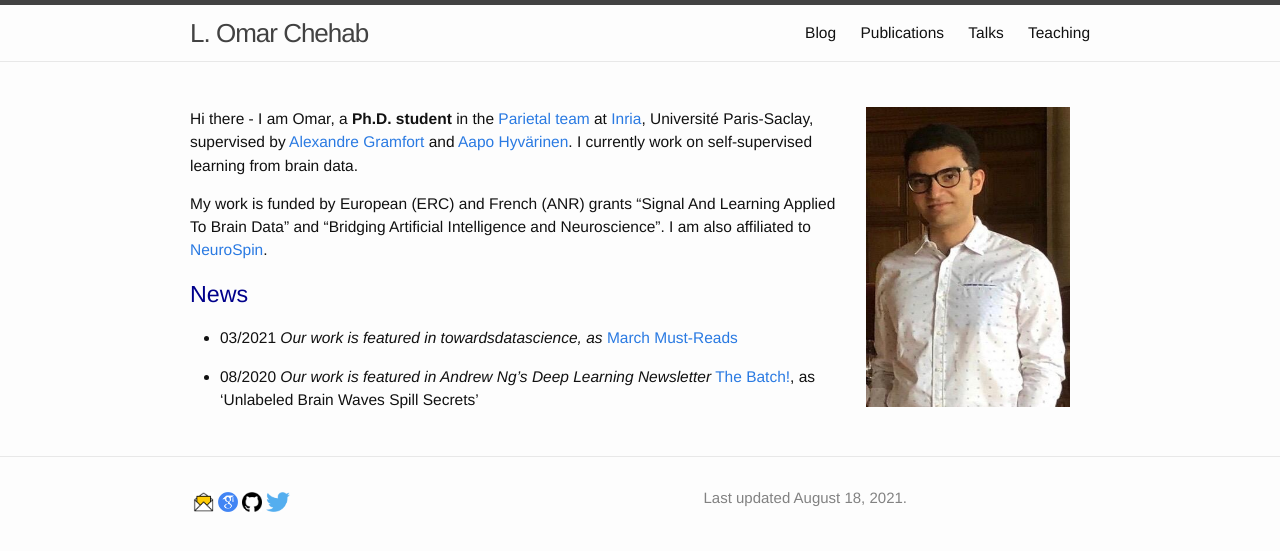
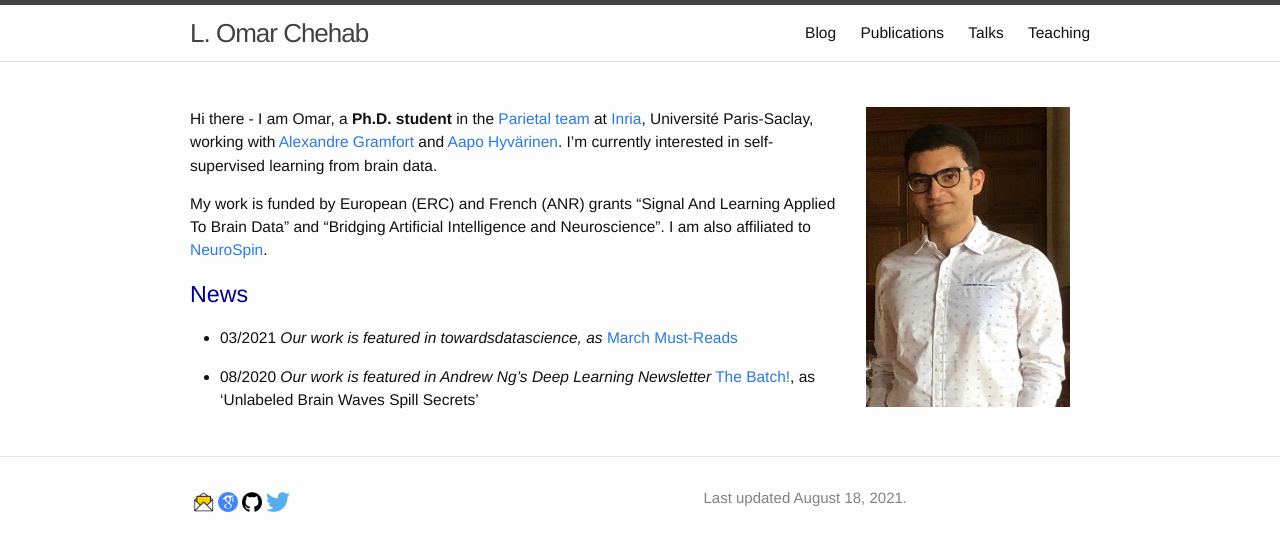
Before and after one commit to l-omar-chehab/l-omar-chehab.github.io, a Jekyll site: the page built from index.md, in a window 1280 px wide. Shown: the top 551 px of the page. Built offline with Jekyll 4.4.1, drawn with Linux system fonts in a browser that asks for light colours.

Commit message:
Update index.md

```diff
--- a/index.md
+++ b/index.md
@@ -17,7 +17,7 @@
 -->
 
 
-Hi there - I am Omar, a __Ph.D. student__ in the <a href="https://team.inria.fr/parietal/" target="_blank">Parietal team</a> at <a href="https://en.wikipedia.org/wiki/French_Institute_for_Research_in_Computer_Science_and_Automation" target="_blank">Inria</a>, Université Paris-Saclay,  supervised by <a href="http://alexandre.gramfort.net" target="_blank">Alexandre Gramfort</a> and <a href="https://www.cs.helsinki.fi/u/ahyvarin/" target="_blank">Aapo Hyvärinen</a>. I currently work on self-supervised learning from brain data.
+Hi there - I am Omar, a __Ph.D. student__ in the <a href="https://team.inria.fr/parietal/" target="_blank">Parietal team</a> at <a href="https://en.wikipedia.org/wiki/French_Institute_for_Research_in_Computer_Science_and_Automation" target="_blank">Inria</a>, Université Paris-Saclay, working with <a href="http://alexandre.gramfort.net" target="_blank">Alexandre Gramfort</a> and <a href="https://www.cs.helsinki.fi/u/ahyvarin/" target="_blank">Aapo Hyvärinen</a>. I'm currently interested in self-supervised learning from brain data.
 
 <!--
 More generally, I am interested in the inferential and dynamics-with-control viewpoints on learning and computation in the brain, and what they suggest about how the brain encodes and processes (visual, auditory, linguistic) stimuli. We use neuroimaging data as a proxy for the neural code, investigating its structure (grammar) in a top-down approach, using unsupervised representation learning, or conversely emulating it using mechanistic biophysical models in a bottom-up approach.
```
